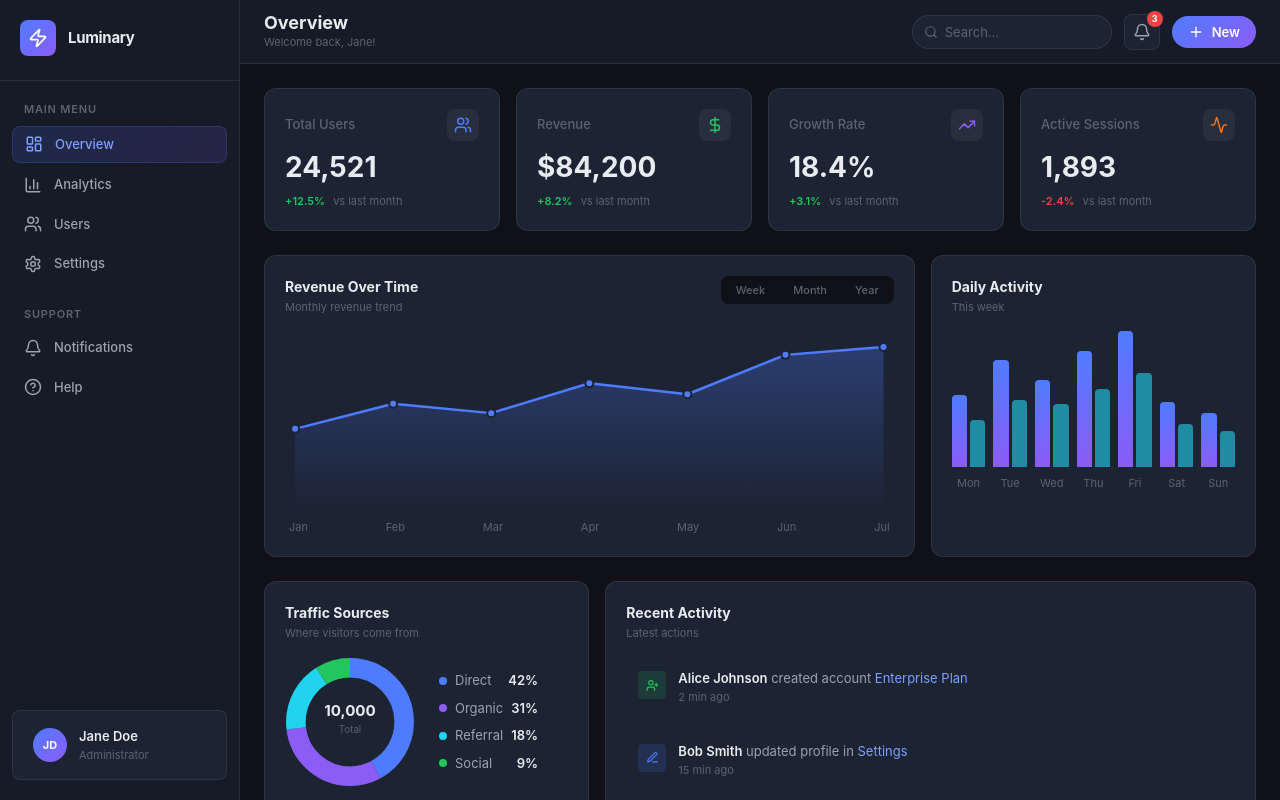
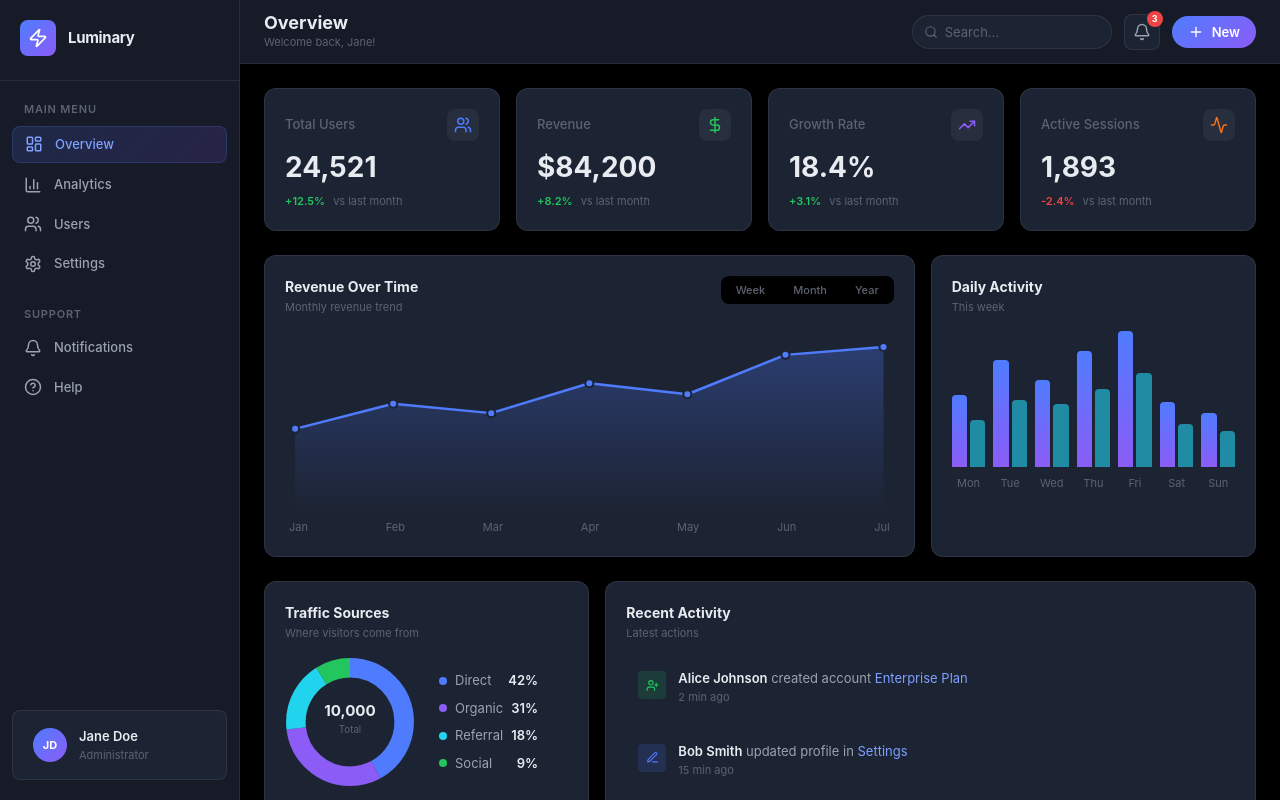
Before and after one commit to StuckInAI/analytics-dashboard-syed-1778515860510, a React (Vite) app: page /overview in a window 1280 px wide. Built offline with nearby package versions, Linux system fonts and the light colour scheme.

Commit message:
Update global.css
background color changed to black

```diff
--- a/src/styles/global.css
+++ b/src/styles/global.css
@@ -2,7 +2,7 @@
   --sidebar-width: 240px;
   --header-height: 64px;
 
-  --color-bg-primary: #0f1117;
+  --color-bg-primary: #000000;
   --color-bg-secondary: #161b27;
   --color-bg-card: #1c2333;
   --color-bg-hover: rgba(255, 255, 255, 0.05);
```
